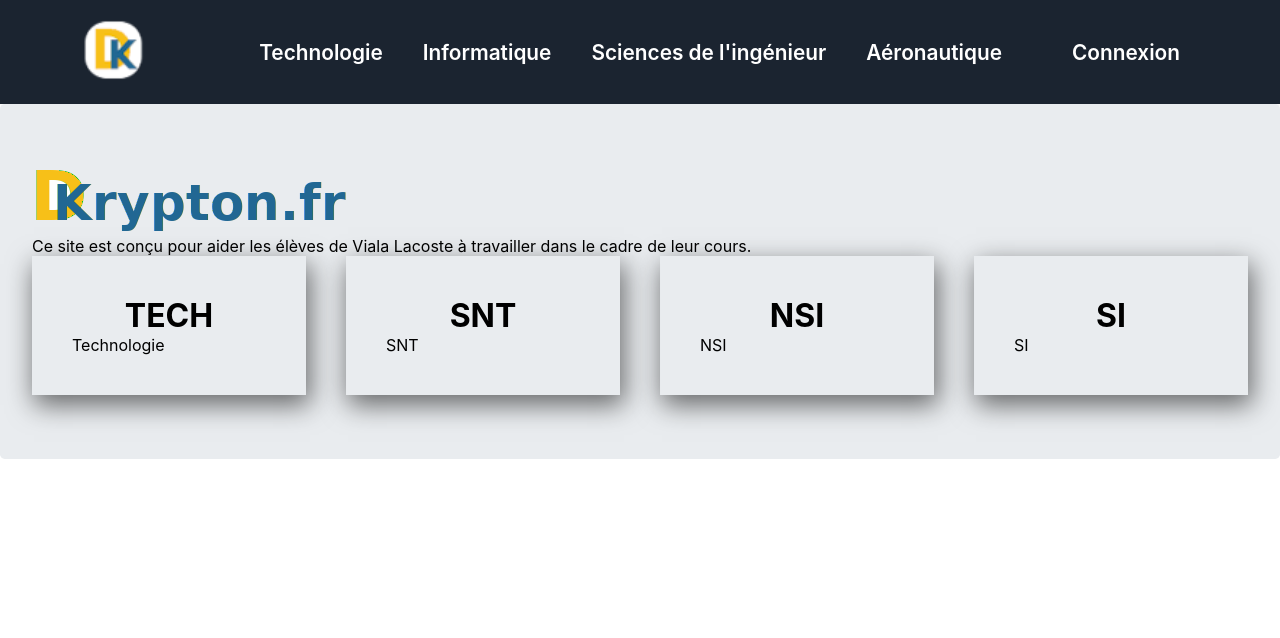
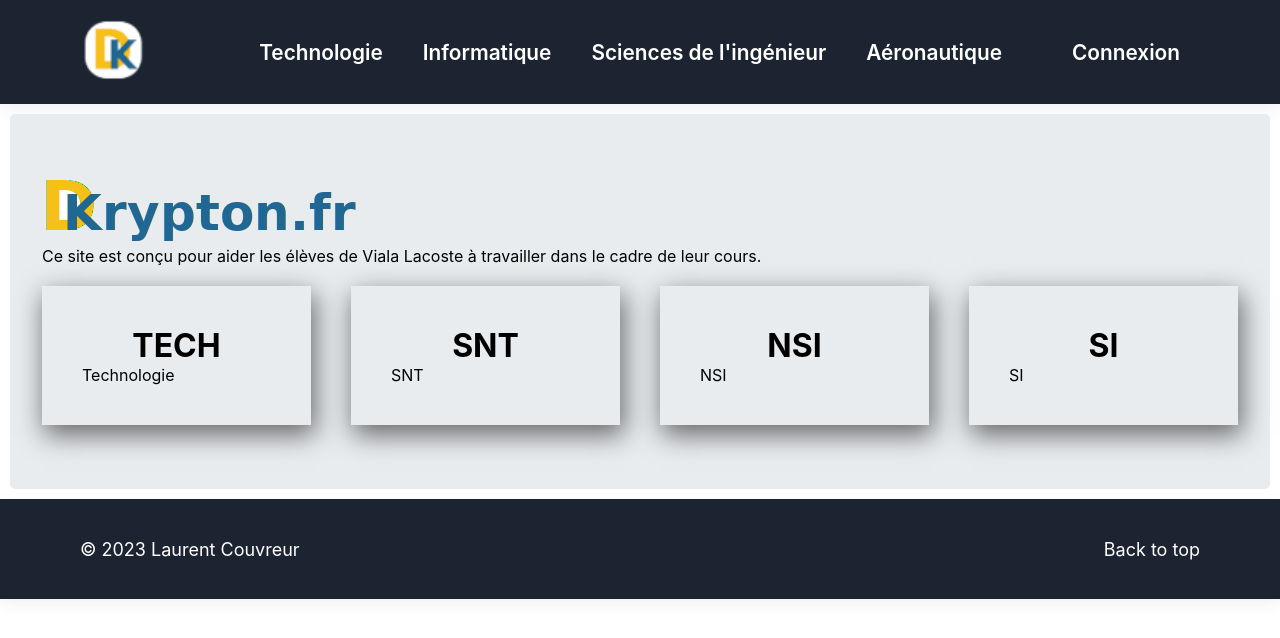
Before and after one commit to Jules010209/d-krypton, a React (Create React App) app: page / in a window 1280 px wide. Shown: the top 638 px of the page. Built offline with nearby package versions, Linux system fonts and the light colour scheme.

Commit message:
add(footer): file

```diff
--- a/src/App.scss
+++ b/src/App.scss
@@ -10,10 +10,10 @@
 
 .jumbotron {
     padding: 2rem 1rem;
-    margin-bottom: 2rem;
     background-color:#e9ecef;
     border-radius: .3rem;
     justify-content: center;
+    margin: 10px
 }
 
 @media screen and (min-width:576px) {
--- /dev/null
+++ b/src/components/footer/Footer.scss
@@ -0,0 +1,27 @@
+.copyright {
+    text-align: left;
+    color: white;
+    font-size: large;
+}
+
+.btop {
+    text-align: right;
+    text-decoration: none;
+    color: white;
+    font-size: large;
+}
+
+#ffooter {
+    display: flex;
+    align-items: center;
+    justify-content: space-between;
+    background: #1b2430;
+    flex-flow: row;
+    padding: 20px 80px;
+    box-shadow: 0 5px 15px rgba(0, 0, 0, 0.06);
+
+    position: relative;
+    clear: both;
+    height: 100px;
+    // margin-top: -200px;
+}
--- /dev/null
+++ b/src/components/footer/Footer.tsx
@@ -0,0 +1,18 @@
+import { Component, ReactNode } from 'react';
+
+import './Footer.scss';
+
+export class Footer extends Component {
+    render(): ReactNode {
+        return (
+            <>
+                <footer id='ffooter'>
+                    <p className='copyright'>
+                        &copy; 2023 Laurent Couvreur
+                    </p>
+                    <p><a className='btop' href='#top'>Back to top</a></p>
+                </footer>
+            </>
+        )
+    }
+}
--- a/src/index.tsx
+++ b/src/index.tsx
@@ -1,5 +1,5 @@
 import React from 'react';
-import ReactDOM, { Root } from 'react-dom/client';
+import ReactDOM from 'react-dom/client';
 import './index.scss';
 
 import { App } from './App';
@@ -8,16 +8,19 @@ import reportWebVitals from './reportWebVitals';
 import { Navbar } from './components/navbar/Navbar';
 
 import { BrowserRouter } from 'react-router-dom';
+import { Footer } from './components/footer/Footer';
 
-const root: Root = ReactDOM.createRoot(document.getElementById('root') as HTMLElement);
+const root = ReactDOM.createRoot(document.getElementById('root') as HTMLElement);
 
 root.render(
   <React.StrictMode>
-    <Navbar></Navbar>
+    <Navbar/>
 
     <BrowserRouter>
       <App/>
     </BrowserRouter>
+
+    <Footer/>
   </React.StrictMode>
 );
 
--- a/src/pages/home.tsx
+++ b/src/pages/home.tsx
@@ -8,10 +8,13 @@ import { Box } from '../components/box/Box';
 export class Home extends Component {
     render(): ReactNode {
         return (
+            <>
                 <div className='jumbotron'>
                     <img alt="d-krypton" src={dk_logo}></img>
 
                     <p>Ce site est conçu pour aider les élèves de Viala Lacoste à travailler dans le cadre de leur cours.</p>
+
+                    <br/>
 
                     <div className='box-columns'>
                         <Box title='TECH' body={<div></div>} footer={<p>Technologie</p>}/>
@@ -20,6 +23,7 @@ export class Home extends Component {
                         <Box title='SI' body={<div></div>} footer={<p>SI</p>}/>
                     </div>
                 </div>
+            </>
         )
     }
 }
```
Also changed, not shown: src/index.scss (+5 -8 lines). Lines whose indentation alone changed are shown as unchanged.
